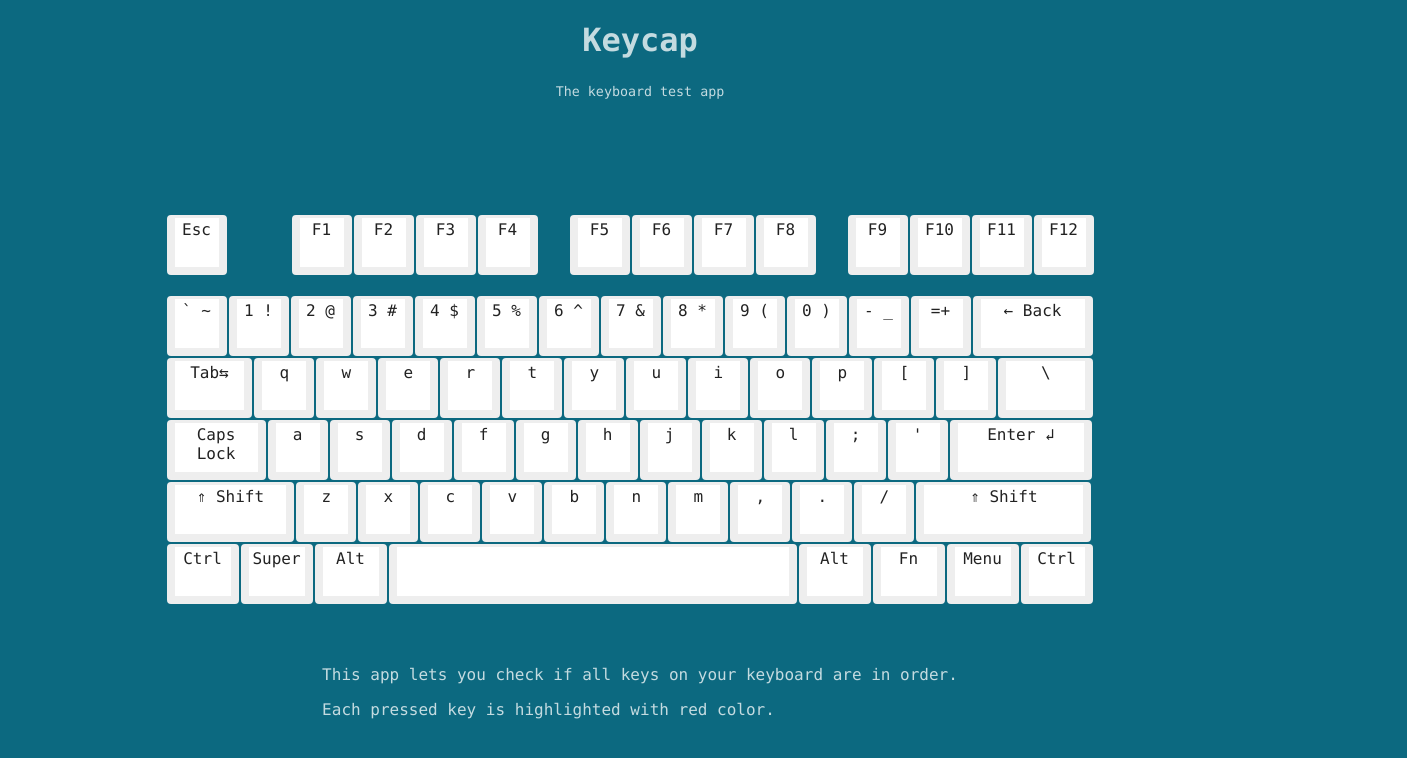
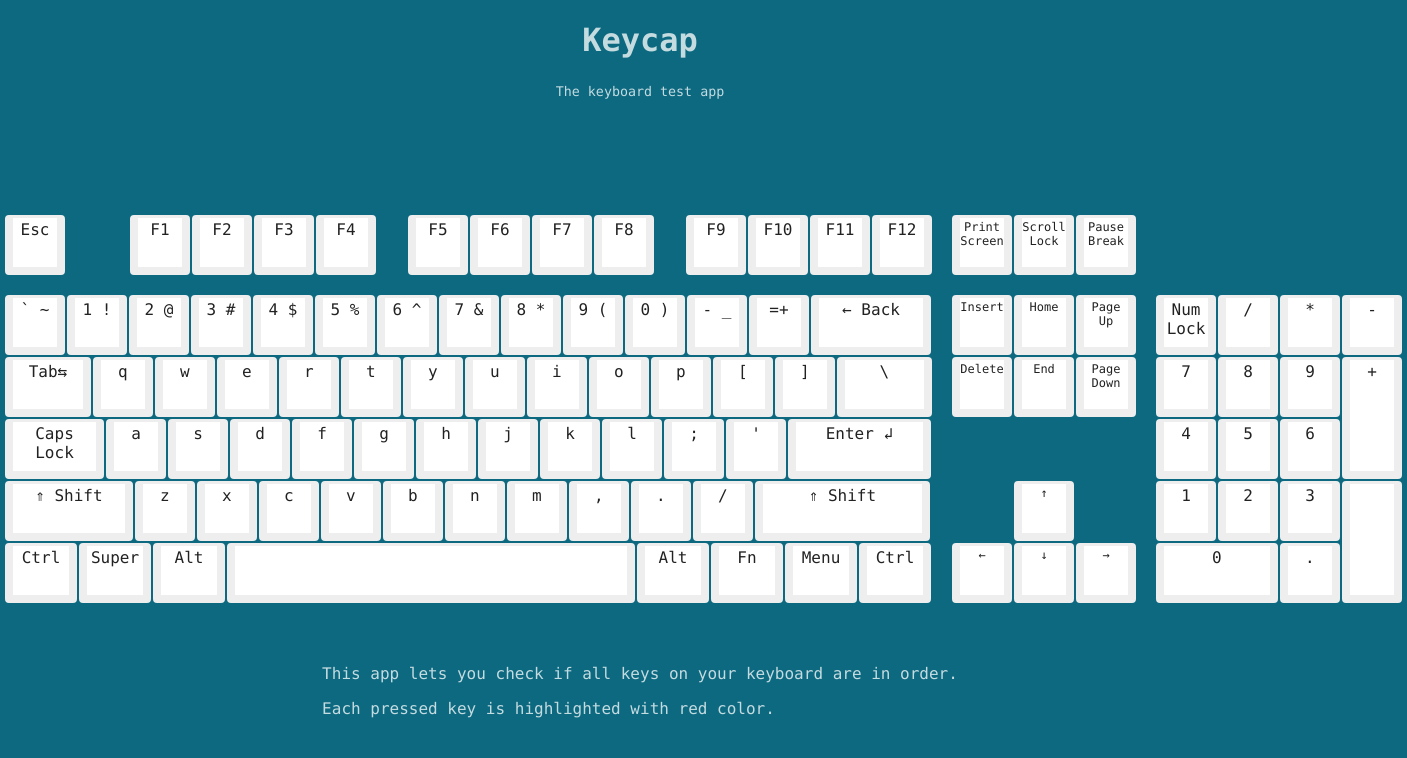
Before and after one commit to AlexAtHome/keycap, a React (Create React App) app: page / in a window 1280 px wide. Shown: the top 758 px of the page, 1407 px wide, since content can reach past the window. Built offline with nearby package versions, Linux system fonts and the light colour scheme.

Commit message:
feat: 🎸 adds numpad

```diff
--- a/src/components/key/key.css
+++ b/src/components/key/key.css
@@ -1,11 +1,14 @@
 :root {
 	--key-offset-ratio: 0;
 	--key-width-ratio: 1;
+	--key-height-ratio: 1;
+	--key-width-span: 1;
+	--key-height-span: 1;
 }
 
 .key {
 	width: calc(var(--key-width-ratio) * var(--key-size));
-	height: var(--key-size);
+	height: calc(var(--key-height-ratio) * var(--key-size));
 	border-radius: 4px;
 	background-color: #fff;
 	border: 8px solid #eee;
--- a/src/components/key/key.tsx
+++ b/src/components/key/key.tsx
@@ -10,14 +10,16 @@ interface IProps {
 	mod?: string
 	offsetRight?: number | null
 	widthRatio?: number | null
+	heightRatio?: number | null
 	isPressed?: boolean
 	isLabelHTML?: boolean
 }
 
-export const Key: React.FC<IProps> = ({ label = '', id, offsetRight = null, widthRatio = null, isPressed = false, isLabelHTML = false }) => {
+export const Key: React.FC<IProps> = ({ label = '', id, offsetRight = null, widthRatio = null, heightRatio = null, isPressed = false, isLabelHTML = false }) => {
 	const styles = {
 		'--key-offset-ratio': offsetRight,
-		'--key-width-ratio': widthRatio
+		'--key-width-ratio': widthRatio,
+		'--key-height-ratio': heightRatio,
 	} as React.CSSProperties
 	return <div id={`key_${id}`} style={styles} className={clsx(`key`, { 'key_pressed': isPressed })}>
 		{isLabelHTML ? parse(label) : label}
--- a/src/components/keyboard/key-row.tsx
+++ b/src/components/keyboard/key-row.tsx
@@ -29,6 +29,7 @@ export const KeyRow: React.FC<IKeyRowProps> = ({ row, isShiftPressed }) => {
 				label={isShiftPressed ? key.shiftLabel ?? key.label : key.label}
 				offsetRight={key.offsetRight}
 				widthRatio={key.widthRatio}
+				heightRatio={key.heightRatio}
 				isPressed={pressedKeys.includes(key.code)}
 			/>
 		))}
--- a/src/components/keyboard/keyboard.css
+++ b/src/components/keyboard/keyboard.css
@@ -16,8 +16,9 @@
 .wrap {
 	display: grid;
 	grid-gap: 20px;
+	grid-template-areas: 'functional control1' 'letters control2 numpad';
 	grid-template-columns: 3fr 1fr;
-	grid-template-rows: 1fr 5fr;
+	grid-template-rows: auto auto;
 }
 
 #functional {
@@ -28,13 +29,22 @@
 	grid-column: 1 / 2;
 	grid-row: 2 / 3;
 }
-#stuff1 {
+#control1 {
 	grid-column: 2 / 3;
 	grid-row: 1 / 2;
 }
-#stuff2 {
+#control2 {
 	grid-column: 2 / 3;
 	grid-row: 2 / 3;
+}
+#numpad {
+	grid-column: 3 / 4;
+	grid-row: 2 / 3;
+}
+
+#control1,
+#control2 {
+	font-size: .75em;
 }
 
 .keyset {
@@ -47,7 +57,7 @@
 	justify-content: flex-start;
 	gap: var(--key-gap);
 	width: 100%;
-	min-height: var(--key-size);
+	height: var(--key-size);
 }
 
 .row_center {
--- a/src/components/keyboard/keys.interface.ts
+++ b/src/components/keyboard/keys.interface.ts
@@ -4,6 +4,7 @@ export interface IKey {
 	isLabelHTML?: boolean
 	shiftLabel?: string
 	widthRatio?: number
+	heightRatio?: number
 	offsetRight?: number
 }
 
--- a/src/components/keyboard/keys.metadata.ts
+++ b/src/components/keyboard/keys.metadata.ts
@@ -199,6 +199,21 @@ export const spaceRow: IKey[] = [
 	},
 ]
 
+export const controls: IKey[] = [
+	{
+		code: 'PrintScreen',
+		label: "Print Screen"
+	},
+	{
+		code: 'ScrollLock',
+		label: 'Scroll Lock',
+	},
+	{
+		code: 'Pause',
+		label: 'Pause Break'
+	}
+]
+
 export const ansiKeyboard: ISection[] = [
 	{
 		id: 'functional',
@@ -217,5 +232,138 @@ export const ansiKeyboard: ISection[] = [
 			bottomLetters,
 			spaceRow
 		]
+	},
+	{
+		id: 'control1',
+		rows: [controls]
+	},
+	{
+		id: 'control2',
+		rows: [
+			{
+				keys: [
+					{
+						code: 'Insert',
+						label: 'Insert'
+					},
+					{
+						code: 'Home',
+						label: 'Home'
+					},
+					{
+						code: 'PageUp',
+						label: 'Page Up',
+					}
+				]
+			},
+			{
+				keys: [
+					{
+						code: 'Delete',
+						label: 'Delete'
+					},
+					{
+						code: 'End',
+						label: 'End'
+					},
+					{
+						code: 'PageDown',
+						label: 'Page Down'
+					}
+				]
+			},
+			{
+				keys: []
+			},
+			{
+				align: 'center',
+				keys: [
+					{
+						code: 'ArrowUp',
+						label: '&uarr;',
+						isLabelHTML: true
+					}
+				]
+			},
+			{
+				keys: [
+					{
+						code: 'ArrowLeft',
+						label: '&larr;',
+						isLabelHTML: true
+					},
+					{
+						code: 'ArrowDown',
+						label: '&darr;',
+						isLabelHTML: true
+					},
+					{
+						code: 'ArrowRight',
+						label: '&rarr;',
+						isLabelHTML: true
+					},
+				]
+			}
+		]
+	},
+	{
+		id: 'numpad',
+		rows: [
+			[
+				{
+					code: 'NumLock',
+					label: 'Num Lock'
+				},
+				{
+					code: 'NumpadDivide',
+					label: '/'
+				},
+				{
+					code: 'NumpadMultiply',
+					label: '*'
+				},
+				{
+					code: 'NumpadSubtract',
+					label: '-'
+				},
+			],
+			[
+				...[7,8,9].map(key => ({
+					code: `Numpad${key}`,
+					label: `${key}`
+				} as IKey)),
+				{
+					code: 'NumpadAdd',
+					label: '+',
+					heightRatio: 2.03
+				}
+			],
+			[4,5,6].map(key => ({
+				code: `Numpad${key}`,
+				label: `${key}`
+			} as IKey)),
+			[
+					...[1,2,3].map(key => ({
+					code: `Numpad${key}`,
+					label: `${key}`
+				} as IKey)),
+				{
+					code: 'NumpadEnter',
+					label: '',
+					heightRatio: 2.03
+				}
+			],
+			[
+				{
+					code: 'Numpad0',
+					label: '0',
+					widthRatio: 2.03
+				},
+				{
+					code: 'NumpadDecimal',
+					label: '.'
+				}
+			]
+		]
 	}
 ]
```
